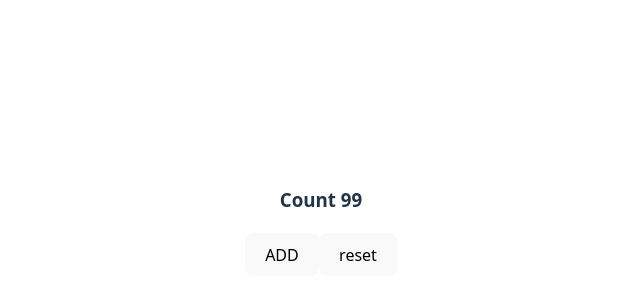
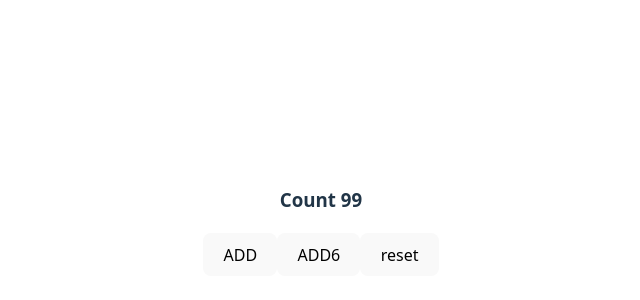
Before and after one commit to Rits05/weather-api, a React (Vite) app: page / in a window 1280 px wide. Shown: the part 178-478 px from the top of the page, without its empty margins (319-959 px from the left). Built offline with nearby package versions, Linux system fonts and the light colour scheme.

Commit message:
feature 7 added

```diff
--- a/src/App.jsx
+++ b/src/App.jsx
@@ -14,6 +14,11 @@ function App() {
    }>ADD</button>
    <button onClick={
     ()=>{
+      setValue(value + 6);
+    }
+   }>ADD6</button>
+   <button onClick={
+    ()=>{
       setValue(0);
     }
    }>reset</button>
```
